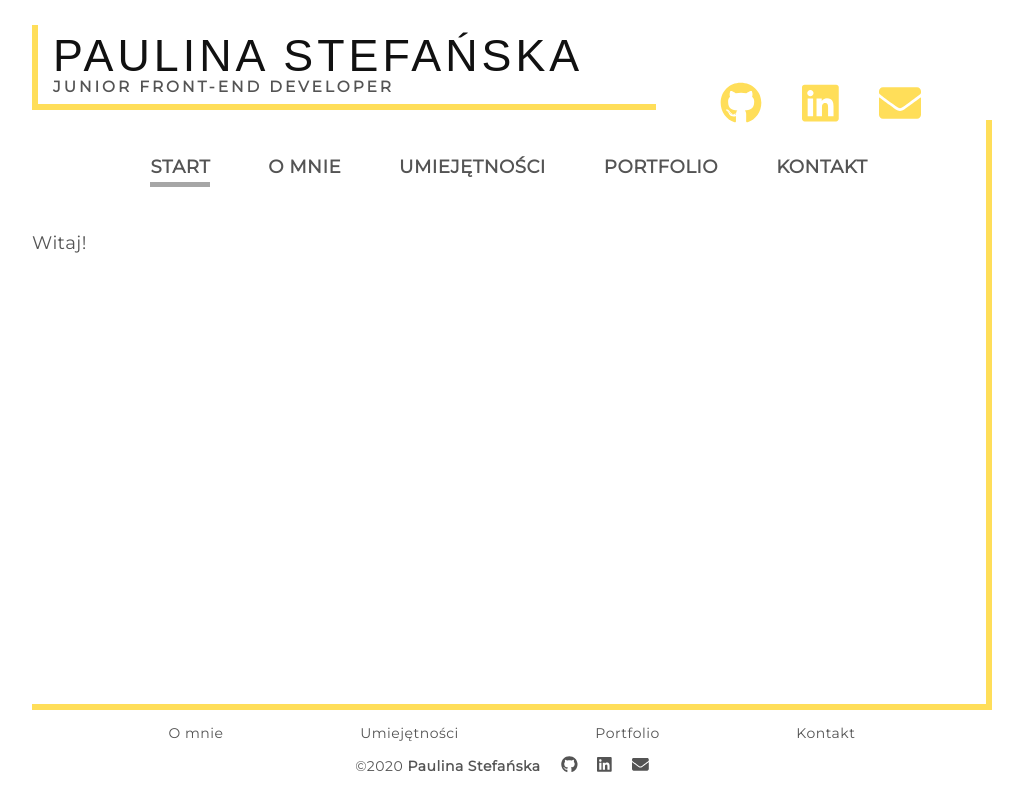
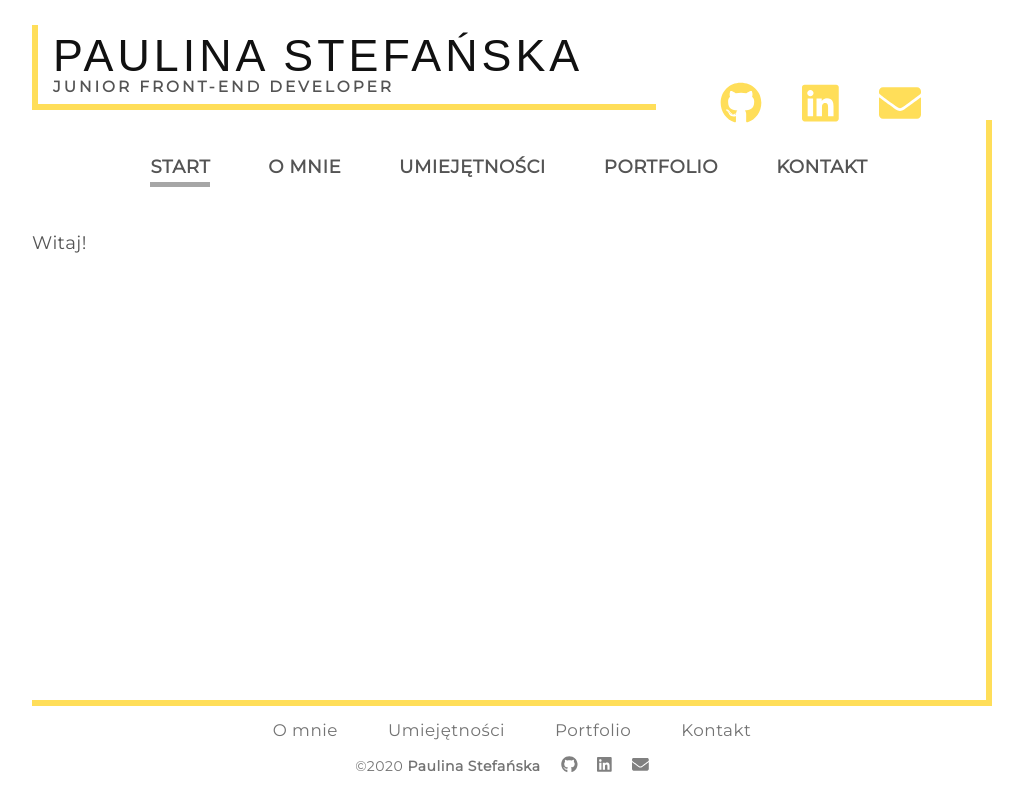
Before and after one commit to paulinastefanska/portfolio, a React (Create React App) app: page / in a window 1280 px wide. Shown: the whole page, without its empty margins (128-1151 px from the left). Built offline with nearby package versions, Linux system fonts and the light colour scheme; a web font is replaced by a local one.

Commit message:
Add tablet footer

```diff
--- a/src/styles/layouts/Footer.scss
+++ b/src/styles/layouts/Footer.scss
@@ -11,27 +11,43 @@
   li {
     list-style: none;
     font-size: $base-size;
-    .footer_menu.active {
-      font-weight: bold;
+    @include mobile-large {
+      font-size: $base-size * 1.2;
+    }
+    .footer_menu {
+      color: $color-text-light;
+      &.active {
+        font-weight: bold;
+      }
+    }
+    @include tablet-small {
+      margin: 0 25px;
     }
   }
   @include mobile-large {
     border-top: 6px solid $color-yellow;
     padding-top: 15px;
   }
+  @include tablet-small {
+    justify-content: center;
+  }
 }
 .footer_links {
   text-align: center;
   font-size: $base-size;
   margin: 10px;
+  color: $color-text-light;
   a {
     margin-right: 14px;
+    color: $color-text-light;
     @include mobile-large {
       margin-right: 20px;
     }
   }
   .footer_social {
     font-size: $base-size * 1.2;
+    color: $color-text-light;
+    opacity: 0.9;
     &--hidden {
       display: none;
       @include mobile-large {
```
